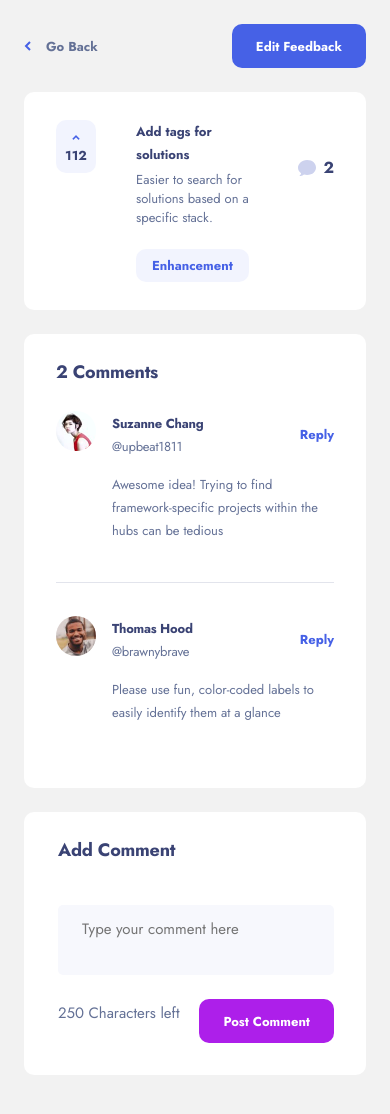
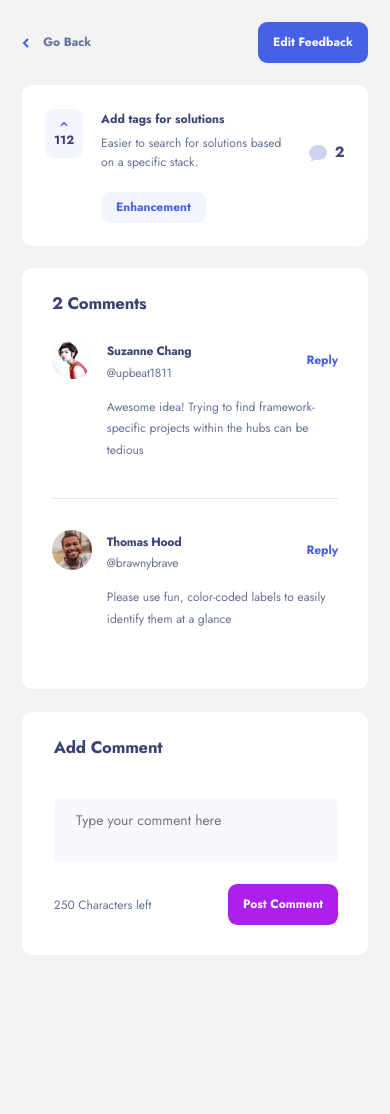
Before and after one commit to j-hutchison/nextjs-product-feedback, a Next.js app: page /feedback/1 in a window 390 px wide. Shown: the top 1114 px of the page. After the commit the page ends 1070 px from the top, so only its background shows below. Built offline with nearby package versions, Linux system fonts and the light colour scheme.

Commit message:
Mobile style fixes

```diff
--- a/components/comments/AddComment.module.css
+++ b/components/comments/AddComment.module.css
@@ -11,6 +11,7 @@
 .container footer {
 	display: flex;
 	justify-content: space-between;
+	align-items: center;
 }
 
 .add-comment-title {
@@ -22,3 +23,9 @@
 	font-size: 1.5rem;
 	color: var(--navy-light);
 }
+
+@media only screen and (max-width: 580px) {
+	.add-comment-character-limit {
+		font-size: 1.3rem;
+	}
+}
--- a/components/comments/CommentList.module.css
+++ b/components/comments/CommentList.module.css
@@ -10,6 +10,9 @@
 	width: 100%;
 
 	background-color: var(--white);
+}
+
+.comment-container {
 }
 
 .container h2 {
--- a/components/comments/CommentList.tsx
+++ b/components/comments/CommentList.tsx
@@ -20,9 +20,10 @@ const CommentList: React.FC<CommentListProps> = ({ comments }) => {
 			{comments.map((comment, idx) => {
 				return (
 					<div
-						className={`${classes["comment-container"]} ${
-							idx > 0 && classes["border-top"]
-						}`}
+						className={`${[
+							classes["comment-container"],
+							idx > 0 && classes["border-top"],
+						].join(" ")}`}
 						key={idx}
 					>
 						<CommentListItem data={comment}>
--- a/components/comments/CommentListItem.module.css
+++ b/components/comments/CommentListItem.module.css
@@ -88,4 +88,20 @@
 	.comment p {
 		font-size: 1.3rem;
 	}
+
+	.comment-reply-form {
+		width: 100%;
+	}
+
+	.comment {
+		width: calc(100% - 80px);
+	}
+
+	.comment-reply-form {
+		display: flex;
+		flex-direction: column;
+		align-items: flex-end;
+
+		width: 100%;
+	}
 }
--- a/components/suggestion/SuggestionListItem.module.css
+++ b/components/suggestion/SuggestionListItem.module.css
@@ -92,6 +92,11 @@
 }
 
 @media only screen and (max-width: 580px) {
+	.suggestion-list-item {
+		gap: 2rem;
+		padding: 2.5rem;
+	}
+
 	.suggestion-list-item--tile {
 		visibility: hidden;
 		position: absolute;
--- a/components/ui/Button.module.css
+++ b/components/ui/Button.module.css
@@ -1,3 +1,6 @@
+@value form-btn-panel--left from "../suggestion/SuggestionForm.module.css";
+@value form-btn-panel--right from "../suggestion/SuggestionForm.module.css";
+
 .btn {
 	display: flex;
 	align-items: center;
@@ -77,5 +80,14 @@
 @media only screen and (max-width: 580px) {
 	.btn {
 		font-size: 1.3rem;
+		padding: 1rem 1.6rem;
+	}
+
+	.form-btn-panel--right .btn {
+		width: 100%;
+	}
+
+	.form-btn-panel--left .btn {
+		width: 100%;
 	}
 }
--- a/components/ui/InputField.module.css
+++ b/components/ui/InputField.module.css
@@ -41,3 +41,9 @@ textarea.input {
 	top: 100%;
 	color: var(--red);
 }
+
+@media only screen and (max-width: 580px) {
+	.input {
+		min-width: unset;
+	}
+}
--- a/styles/globals.css
+++ b/styles/globals.css
@@ -135,6 +135,10 @@ div.container {
 }
 
 @media only screen and (max-width: 580px) {
+	html {
+		font-size: 58%;
+	}
+
 	body {
 		overflow-x: hidden;
 	}
```
Also changed, not shown: components/suggestion/SuggestionForm.module.css (+11 -0 lines), components/ui/ButtonDropdown.module.css (+17 -0 lines).
